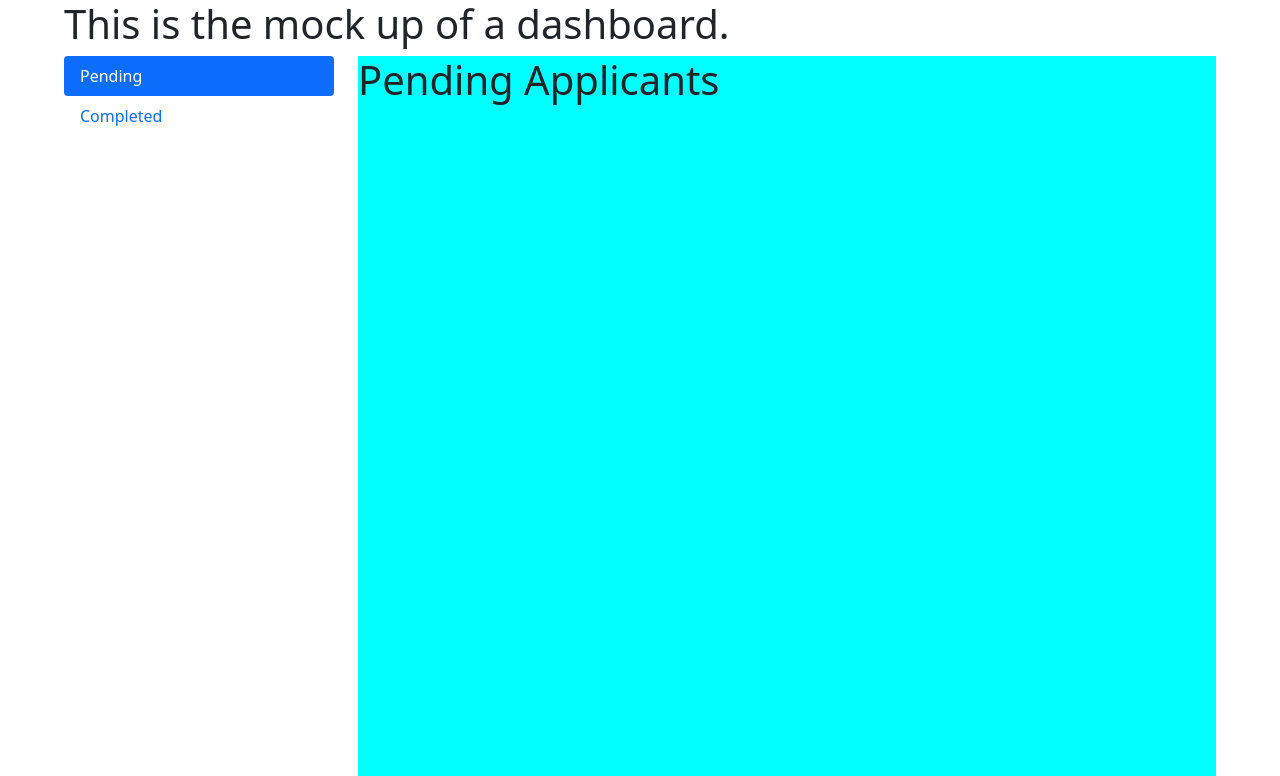
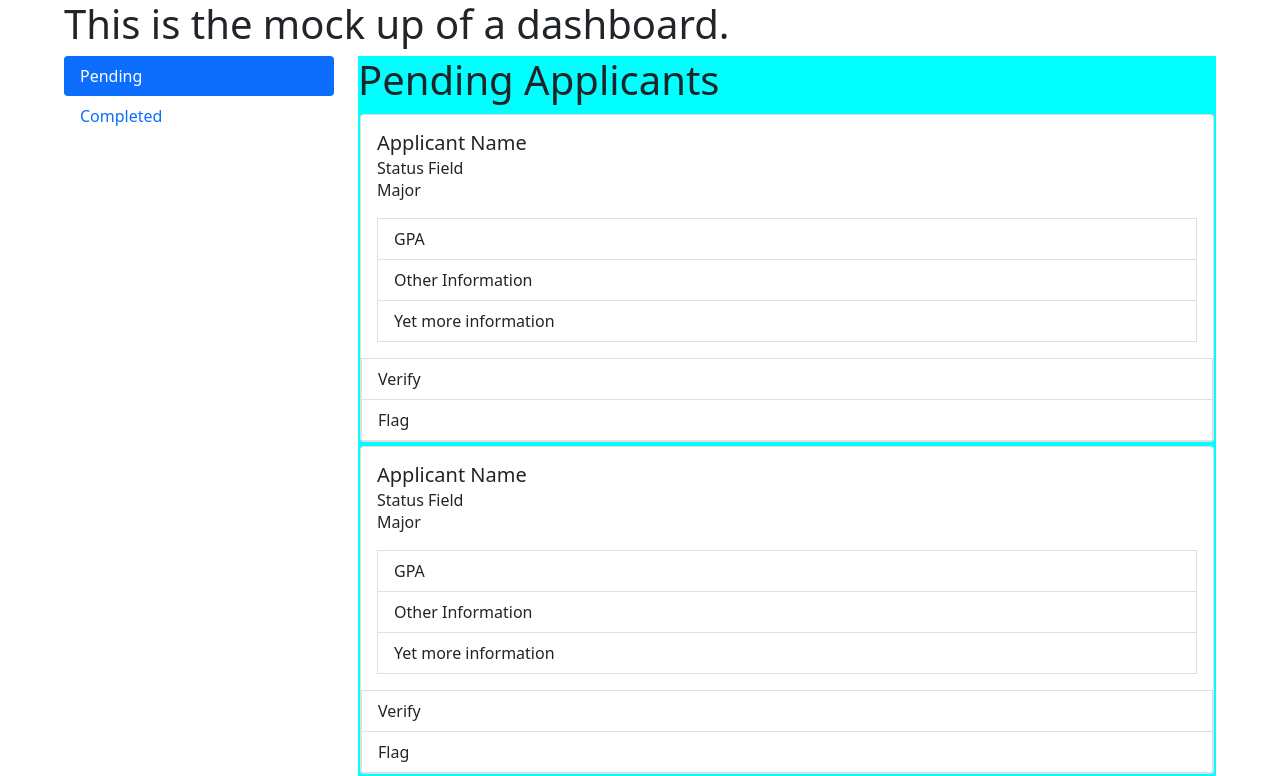
Before and after one commit to Pokemonpower92/Applicant-Process-Automation, a React (Create React App) app in the folder app/client/: page /Dashboard in a window 1280 px wide. Shown: the top 776 px of the page. Built offline with nearby package versions, Linux system fonts and the light colour scheme.

Commit message:
Work on dashboards

```diff
--- a/app/client/src/App.js
+++ b/app/client/src/App.js
@@ -1,4 +1,4 @@
-import "./styles/App.css";
+import "./styles/pages/App.css";
 import {
 	HomePage,
 	ApplicationFormPage,
--- /dev/null
+++ b/app/client/src/components/ApplicantCard.js
@@ -0,0 +1,55 @@
+/* ApplicantCards display information about an applicant.
+   They also allow advisors to flag information for changes.
+*/
+
+import { Card, ListGroup, ListGroupItem } from "react-bootstrap";
+import "../styles/components/ApplicantCard.css";
+
+function ApplicantCard(props) {
+	const { application } = props;
+
+	return (
+		<div className="ApplicantCard">
+			<Card className="ApplicantCard-card">
+				<div className="ApplicantCard-content">
+					<Card.Body>
+						<Card.Title>Applicant Name</Card.Title>
+						<Card.Subtitle>Status Field</Card.Subtitle>
+						<Card.Text>Major</Card.Text>
+						<ListGroup
+							className="ApplicantCard-listgroup"
+							variant="flush"
+						>
+							<div className="ApplicantCard-rating">
+								<ListGroupItem className="ApplicantCard-listitem">
+									GPA
+								</ListGroupItem>
+								<ListGroupItem className="ApplicantCard-listitem">
+									Other Information
+								</ListGroupItem>
+								<ListGroupItem className="ApplicantCard-listitem">
+									Yet more information
+								</ListGroupItem>
+							</div>
+						</ListGroup>
+					</Card.Body>
+					<ListGroup
+						className="ApplicantCard-listgroup"
+						variant="flush"
+					>
+						<div className="ApplicantCard-rating">
+							<ListGroupItem className="ApplicantCard-listitem">
+								Verify
+							</ListGroupItem>
+							<ListGroupItem className="ApplicantCard-listitem">
+								Flag
+							</ListGroupItem>
+						</div>
+					</ListGroup>
+				</div>
+			</Card>
+		</div>
+	);
+}
+
+export default ApplicantCard;
--- a/app/client/src/pages/ApplicationFormPage.js
+++ b/app/client/src/pages/ApplicationFormPage.js
@@ -1,5 +1,5 @@
 import { Component } from "react";
-import "../styles/ApplicationFormPage.css";
+import "../styles/pages/ApplicationFormPage.css";
 
 class ApplicationFormPage extends Component {
 	constructor(props) {
--- a/app/client/src/pages/Dashboard.js
+++ b/app/client/src/pages/Dashboard.js
@@ -1,9 +1,15 @@
+import { useState } from "react";
 import { Tab, Row, Col, Nav } from "react-bootstrap";
-import "../styles/Dashboard.css";
+import ApplicantCard from "../components/ApplicantCard";
+import "../styles/pages/Dashboard.css";
 
 function Dashboard() {
-	return (
-		<div className="Dashboard">
+	// 0 for admins, 1 for applicants
+	const [account, setAccount] = useState(0);
+
+	// Admin accounts get this view.
+	const admin = (
+		<div className="Dashboard-Admin">
 			<div className="Dashboard-heading">
 				<h1>This is the mock up of a dashboard.</h1>
 			</div>
@@ -23,6 +29,9 @@ function Dashboard() {
 						<Tab.Content className="Dashboard-applicantlist">
 							<Tab.Pane eventKey="first">
 								<h1>Pending Applicants</h1>
+								<ApplicantCard />
+								<ApplicantCard />
+								<ApplicantCard />
 							</Tab.Pane>
 							<Tab.Pane eventKey="second">
 								<h1>Completed Applicants</h1>
@@ -33,6 +42,15 @@ function Dashboard() {
 			</Tab.Container>
 		</div>
 	);
+
+	// Applicants get a different dahsboard.
+	let applicant = (
+		<div className="Dashboard-applicant">
+			<h1>Work in progress.</h1>
+		</div>
+	);
+
+	return <div className="Dashboard">{account ? applicant : admin}</div>;
 }
 
 export default Dashboard;
--- /dev/null
+++ b/app/client/src/styles/components/ApplicantCard.css
@@ -0,0 +1,3 @@
+.ApplicantCard {
+	padding: 2px;
+}
```
Also changed, not shown: app/client/src/styles/pages/App.css (renamed from app/client/src/styles/App.css), app/client/src/styles/pages/ApplicationFormPage.css (renamed from app/client/src/styles/ApplicationFormPage.css), app/client/src/styles/pages/Dashboard.css (renamed from app/client/src/styles/Dashboard.css), 1 other file (tests, documents, lock files or other folders).
